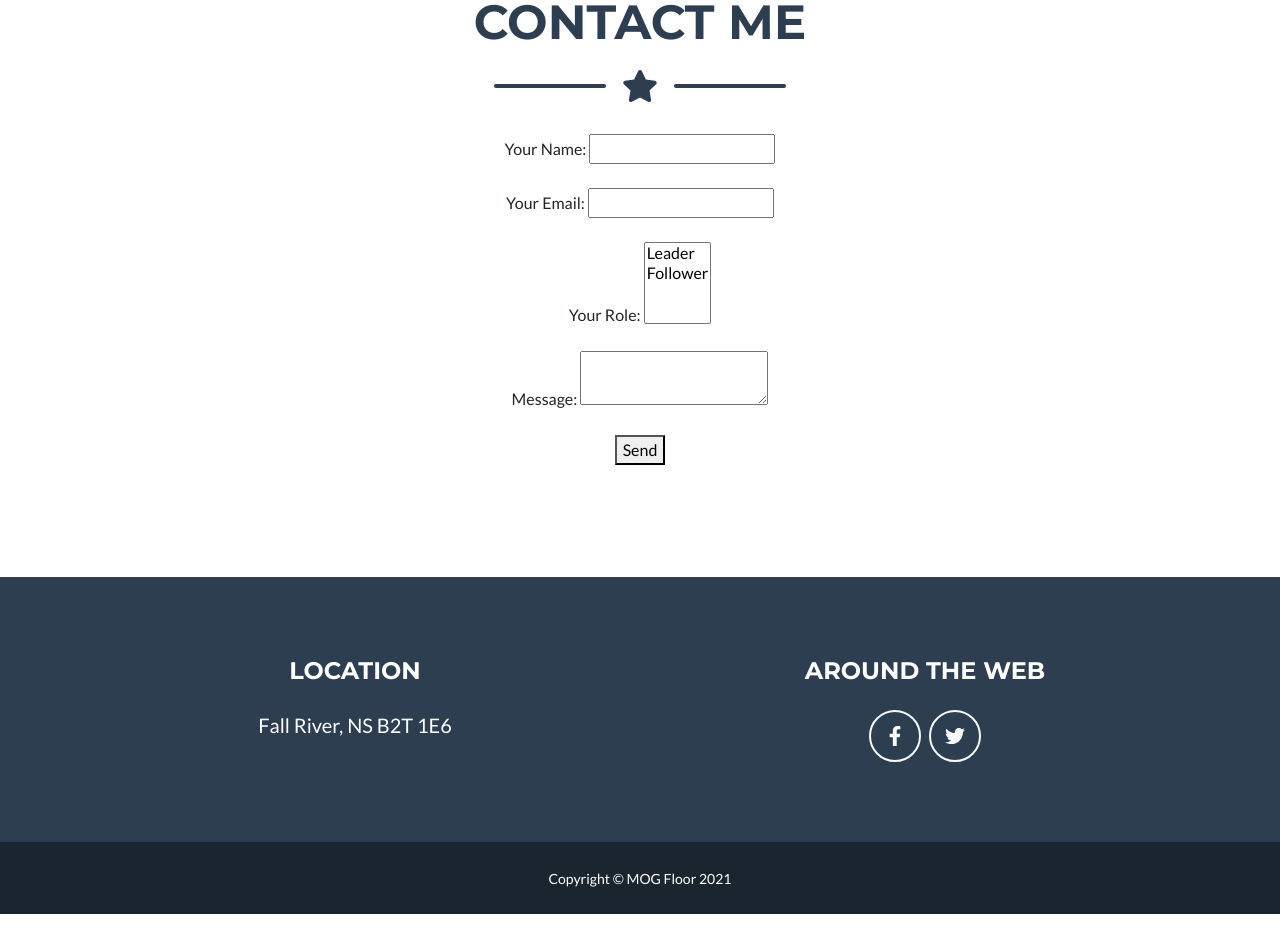
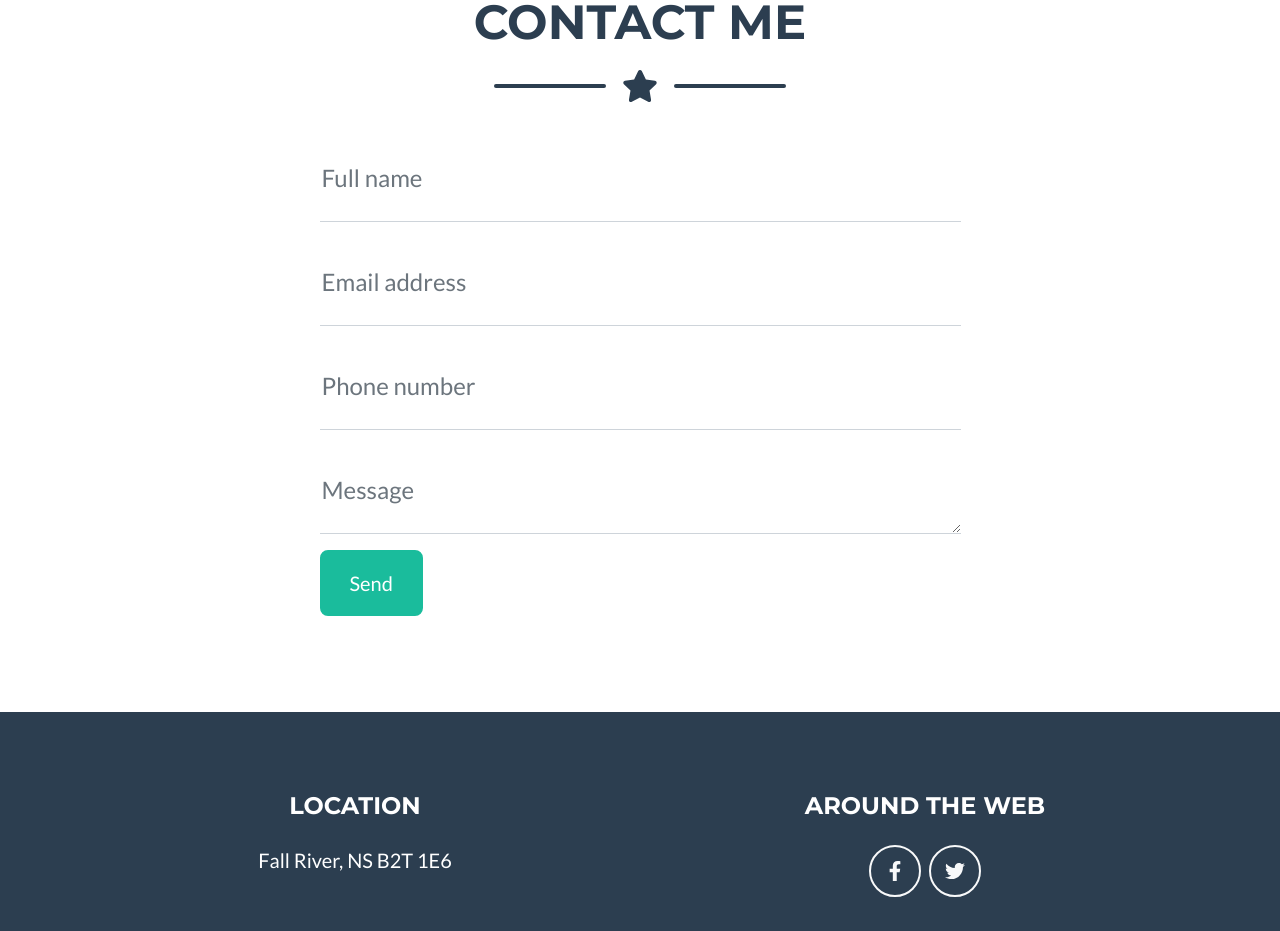
Before and after one commit to Gurjinder31/flooring-website, a React (Create React App) app: page / in a window 1280 px wide. Shown: the part 2740-3671 px from the top of the page. Built offline with nearby package versions, Linux system fonts and the light colour scheme.

Commit message:
updatnhsdjn

```diff
--- a/src/components/Contact.js
+++ b/src/components/Contact.js
@@ -14,25 +14,34 @@ const Contact = () => {
                     <div class="row justify-content-center">
                         <div class="col-lg-8 col-xl-7">
 
-                            <form name="contact" method="POST" data-netlify="true">
-                                <p>
-                                    <label>Your Name: <input type="text" name="name" /></label>
-                                </p>
-                                <p>
-                                    <label>Your Email: <input type="email" name="email" /></label>
-                                </p>
-                                <p>
-                                    <label>Your Role: <select name="role[]" multiple>
-                                        <option value="leader">Leader</option>
-                                        <option value="follower">Follower</option>
-                                    </select></label>
-                                </p>
-                                <p>
-                                    <label>Message: <textarea name="message"></textarea></label>
-                                </p>
-                                <p>
-                                    <button type="submit">Send</button>
-                                </p>
+                            <form id="contactForm" name="contact" action="POST" netlify>
+                                <div class="form-floating mb-3">
+                                    <input class="form-control" id="name" type="text" placeholder="Enter your name..." data-sb-validations="required" />
+                                    <label for="name">Full name</label>
+                                    <div class="invalid-feedback" data-sb-feedback="name:required">A name is required.</div>
+                                </div>
+                                <div class="form-floating mb-3">
+                                    <input class="form-control" id="email" type="email" placeholder="name@example.com" data-sb-validations="required,email" />
+                                    <label for="email">Email address</label>
+                                    <div class="invalid-feedback" data-sb-feedback="email:required">An email is required.</div>
+                                    <div class="invalid-feedback" data-sb-feedback="email:email">Email is not valid.</div>
+                                </div>
+                                <div class="form-floating mb-3">
+                                    <input class="form-control" id="phone" type="phone" placeholder="(123) 456-7890" data-sb-validations="required" />
+                                    <label for="phone">Phone number</label>
+                                    <div class="invalid-feedback" data-sb-feedback="phone:required">A phone number is required.</div>
+                                </div>
+                                <div class="form-floating mb-3">
+                                    <textarea class="form-control" id="message" type="text" placeholder="Enter your message here..." data-sb-validations="required"></textarea>
+                                    <label for="message">Message</label>
+                                    <div class="invalid-feedback" data-sb-feedback="message:required">A message is required.</div>
+                                </div>
+
+                                <div class="form-floating mb-3">
+                                    <div data-netlify-recaptcha="true"></div>
+                                </div>
+
+                                <button class="btn float-left btn-primary btn-xl " id="submitButton" type="submit">Send</button>
                             </form>
                         </div>
                     </div>
```
